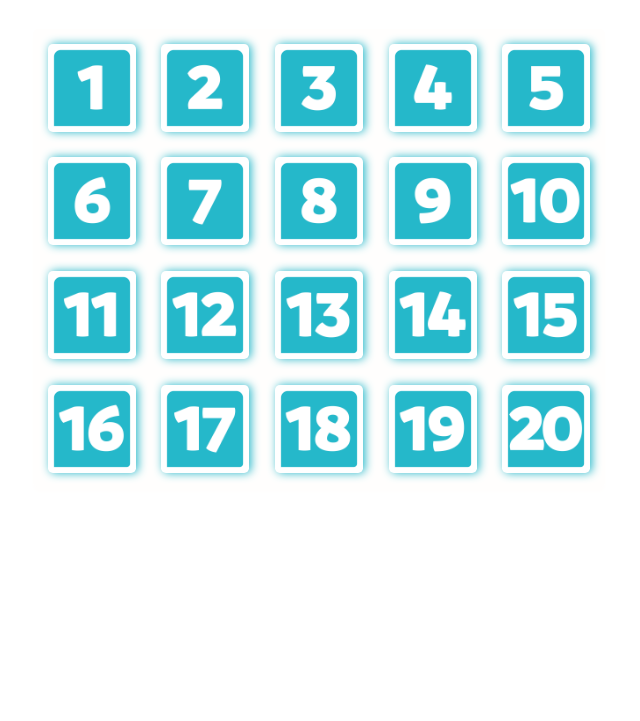
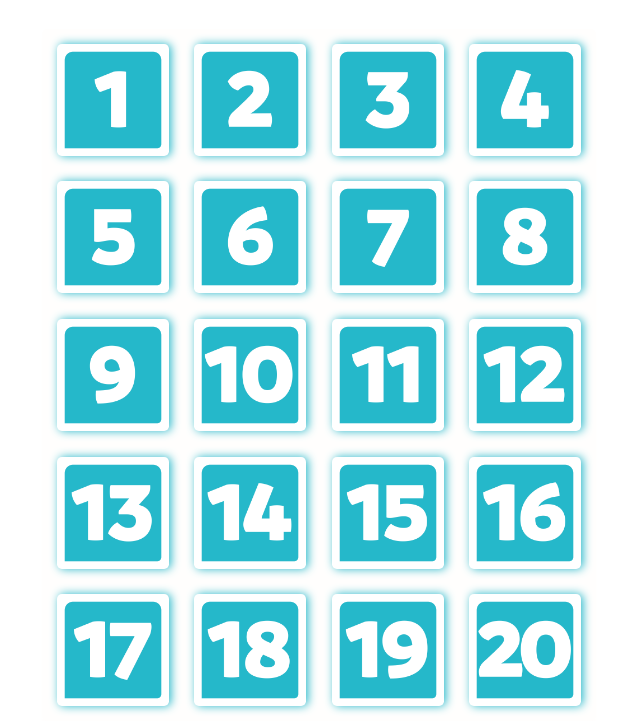
Before and after one commit to KevenAndrade/MemoryGame, a plain HTML site: page index.html in a window 768 px wide. Shown: the part 85-806 px from the top of the page, without its empty margins (65-705 px from the left). Drawn offline with Linux system fonts and the light colour scheme.

Commit message:
row de 4 item

```diff
--- a/index.html
+++ b/index.html
@@ -40,11 +40,12 @@
                         <td class="game-card" style="background-image: url('img/n4.png');background-size: cover;">
                             <img class="game-card-img" src="img/5.png" alt="zap">
                         </td>
+                    </tr>
+                    <tr class="game-grid-row">
+
                         <td class="game-card" style="background-image: url('img/n5.png');background-size: cover;">
                             <img class="game-card-img" src="img/6.png" alt="4g">
                         </td>
-                    </tr>
-                    <tr class="game-grid-row">
                         <td class="game-card" style="background-image: url('img/n6.png');background-size: cover;">
                             <img class="game-card-img" src="img/7.png" alt="dkelbom">
                         </td>
@@ -54,20 +55,23 @@
                         <td class="game-card" style="background-image: url('img/n8.png');background-size: cover;">
                             <img class="game-card-img" src="img/9.png" alt="gpowa">
                         </td>
+                    </tr>
+                    <tr class="game-grid-row">
+
                         <td class="game-card" style="background-image: url('img/n9.png');background-size: cover;">
                             <img class="game-card-img" src="img/10.png" alt="powas">
                         </td>
                         <td class="game-card" style="background-image: url('img/n10.png');background-size: cover;">
                             <img class="game-card-img" src="img/12.png" alt="cvmovel">
                         </td>
-                    </tr>
-                    <tr class="game-grid-row">
                         <td class="game-card" style="background-image: url('img/n11.png');background-size: cover;">
                             <img class="game-card-img" src="img/7.png" alt="dkelbom">
                         </td>
                         <td class="game-card" style="background-image: url('img/n12.png');background-size: cover;">
                             <img class="game-card-img" src="img/8.png" alt="internacional">
                         </td>
+                    </tr>
+                    <tr class="game-grid-row">
                         <td class="game-card" style="background-image: url('img/n13.png');background-size: cover;">
                             <img class="game-card-img" src="img/9.png" alt="gpowa">
                         </td>
@@ -77,11 +81,12 @@
                         <td class="game-card" style="background-image: url('img/n15.png');background-size: cover;">
                             <img class="game-card-img" src="img/12.png" alt="cvmovel">
                         </td>
-                    </tr>
-                    <tr class="game-grid-row">
                         <td class="game-card" style="background-image: url('img/n16.png');background-size: cover;">
                             <img class="game-card-img" src="img/2.png" alt="tubaroes">
                         </td>
+                    </tr>
+                    <tr class="game-grid-row">
+
                         <td class="game-card" style="background-image: url('img/n17.png');background-size: cover;">
                             <img class="game-card-img" src="img/3.png" alt="app">
                         </td>
--- a/style.css
+++ b/style.css
@@ -451,8 +451,8 @@ h1 {
 
 @media only screen and (min-width: 768px) and (max-width: 991px) {
     .game-card, .game-card-img {
-        width: 5.5em;
-        height: 5.5em;
+        width: 7em;
+        height: 7em;
     }
 
     /* How to Play Modal */
```
